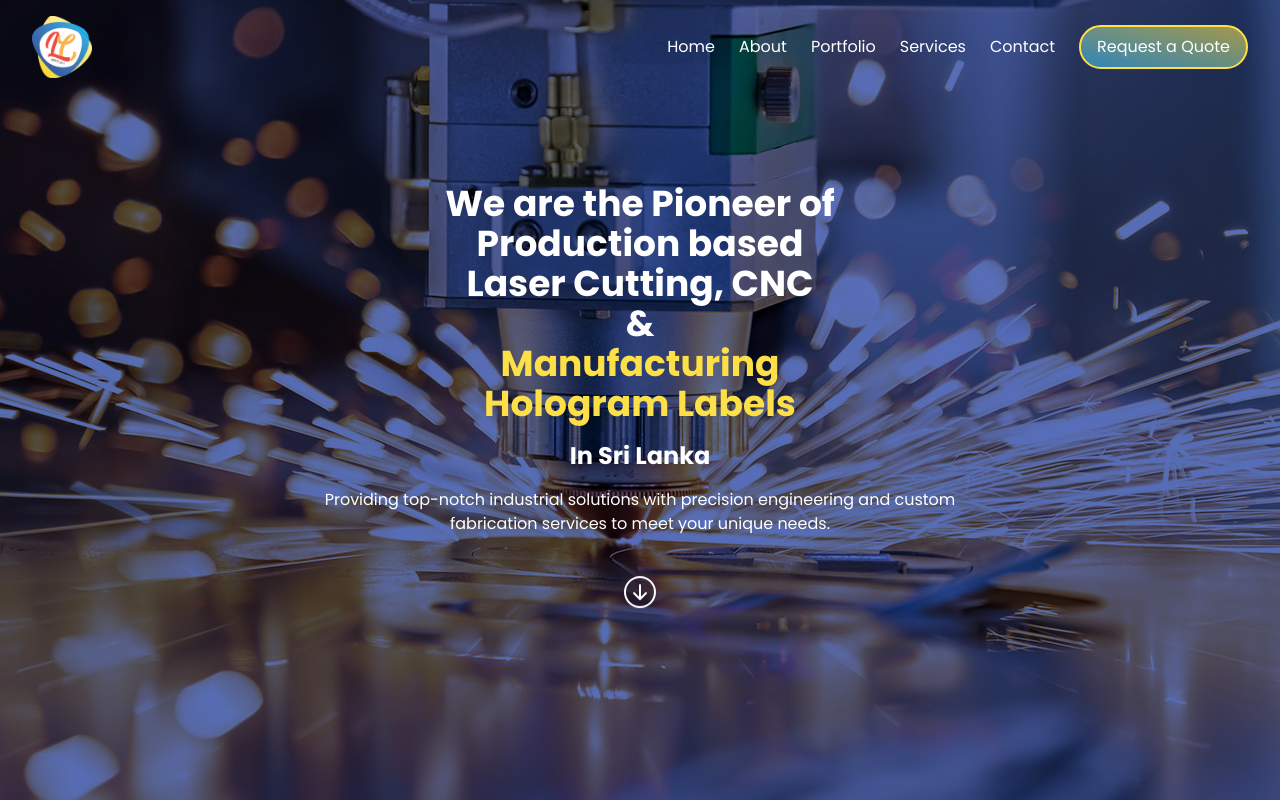
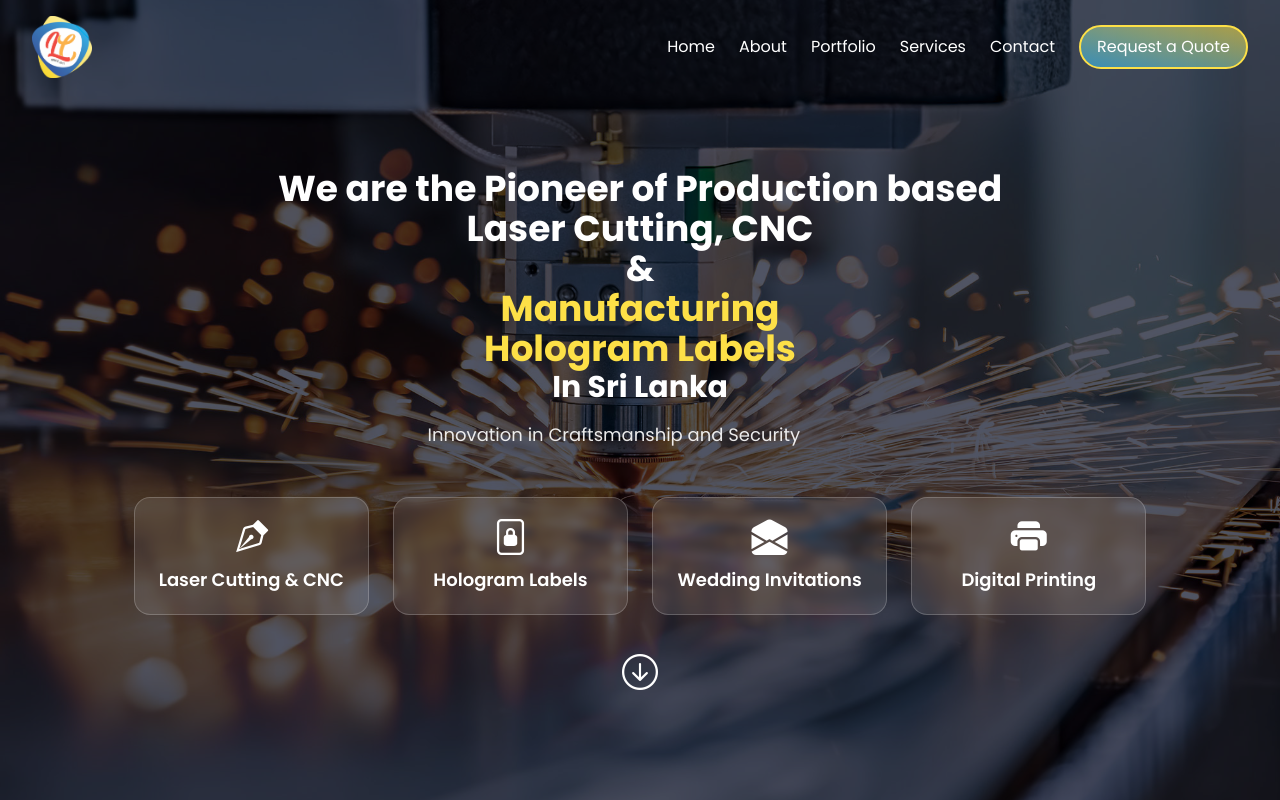
Before and after one commit to Yuvi-In/orga-web-v-02, a Next.js app: page / in a window 1280 px wide. Shown: the top 800 px of the page. Built offline with nearby package versions, Linux system fonts and the light colour scheme; grey boxes are pictures that could not be loaded.

Commit message:
feat: implement hero section with work highlights

```diff
--- a/app/layout.tsx
+++ b/app/layout.tsx
@@ -1,13 +1,8 @@
 import "@/styles/globals.css";
-
 import { cn } from "@/styles/utils";
-
 import type { Metadata, Viewport } from "next";
-
 import Footer from "@/components/footer";
-
 import Header from "@/components/header";
-
 import { Poppins } from "next/font/google";
 
 const poppins = Poppins({
@@ -39,7 +34,7 @@ export const metadata: Metadata = {
 };
 
 export const viewport: Viewport = {
-  colorScheme: "only light",
+  colorScheme: "light",
   width: "device-width",
   maximumScale: 1,
 };
@@ -51,11 +46,22 @@ export default function RootLayout({
 }>) {
   return (
     <html lang="en" suppressHydrationWarning>
-      <body className={cn(poppins.className)}suppressHydrationWarning>
+      <head>
+        <link
+          rel="stylesheet"
+          href="https://cdn.jsdelivr.net/npm/bootstrap-icons@1.11.2/font/bootstrap-icons.css"
+        />
+      </head>
+      {/*
+        suppressHydrationWarning is intentionally set on <body> to prevent hydration mismatch warnings
+        due to differences between server and client rendering (e.g., dynamic font loading or theming).
+      */}
+      <body className={cn(poppins.className)} suppressHydrationWarning>
         <Header />
         {children}
         <Footer />
       </body>
     </html>
   );
+
 }
--- a/components/hero.tsx
+++ b/components/hero.tsx
@@ -1,7 +1,6 @@
 "use client";
 
 import { useEffect } from "react";
-import Image from "next/image";
 import Link from "next/link";
 
 export default function Hero() {
@@ -9,40 +8,78 @@ export default function Hero() {
     // Add any client-side effects or subscriptions here
   }, []);
 
+  const work = [
+    {
+      id: 1,
+      title: "Laser Cutting & CNC",
+      icon: "bi bi-vector-pen",
+    },
+    {
+      id: 2,
+      title: "Hologram Labels",
+      icon: "bi bi-file-lock2",
+    },
+    {
+      id: 3,
+      title: "Wedding Invitations",
+      icon: "bi bi-envelope-open-fill",
+    },
+    {
+      id: 4,
+      title: "Digital Printing",
+      icon: "bi bi-printer-fill",
+    },
+  ];
+
   return (
-      <section className="my-2-0 flex h-screen w-screen flex-col items-center justify-center bg-blue-950/80 bg-[url('/hero-bg.jpg')] bg-center text-center bg-blend-overlay">
-        <div className="container mx-auto mb-6 flex max-w-5xl flex-col items-center justify-center px-4 text-center">
-          <h1 className="row col-xl-6 col-lg-8 mb-4 text-4xl font-bold text-white">
-            We are the Pioneer of <br /> Production based <br />
+    <section className="relative flex h-screen flex-col items-center justify-center bg-gray-950/70 bg-[url('/hero-bg.jpg')] bg-cover bg-center bg-no-repeat text-center bg-blend-overlay">
+      {/* Hero Content */}
+      <div className="container mx-auto mb-4 flex max-w-5xl flex-col items-center justify-center px-4 pt-10 text-center lg:mb-6">
+        <div className="max-w-4xl">
+          <h1 className="text-3xl font-bold text-white md:text-4xl lg:mt-8 lg:text-5xl xl:text-4xl">
+            We are the Pioneer of Production based <br />
             Laser Cutting, CNC
             <br /> &amp; <br />
-            <span className="text-yellow-300 hover:text-sky-400 duration-300 ease-in-out">Manufacturing
-            <br /> Hologram Labels
+            <span className="text-yellow-300 transition-colors duration-300 ease-in-out hover:text-green-300">
+              Manufacturing <br /> Hologram Labels
             </span>
           </h1>
 
-          <h3 className="mb-4 text-2xl font-bold text-white">In Sri Lanka</h3>
-          <p className="mb-6 max-w-2xl text-white">
-            Providing top-notch industrial solutions with precision engineering
-            and custom fabrication services to meet your unique needs.
+          <h3 className="mb-4 text-xl font-bold text-white md:text-2xl lg:text-3xl">
+            In Sri Lanka
+          </h3>
+
+          <p className="mb-6 max-w-2xl text-base text-white/90 md:text-lg">
+            Innovation in Craftsmanship and Security
           </p>
         </div>
+      </div>
 
-        <Link href="/#about" className="animate-bounce text-white hover:text-yellow-300 duration-300 ease-in-out">
-          <svg
-            xmlns="http://www.w3.org/2000/svg"
-            width="32"
-            height="32"
-            fill="currentColor"
-            className="bi bi-arrow-down-circle"
-            viewBox="0 0 16 16"
+      {/* Work Section */}
+      <div className="mb-10 grid grid-cols-2 gap-4 px-4 md:grid-cols-4 lg:mb-12 lg:gap-6">
+        {work.map((item) => (
+          <div
+            key={item.id}
+            className="group flex transform flex-col items-center justify-center rounded-2xl border border-white/20 bg-white/10 px-3 py-3 backdrop-blur-sm transition-all duration-300 ease-in-out hover:border-yellow-300/50 hover:bg-yellow-300/20 hover:shadow-lg hover:shadow-yellow-300/20 lg:px-6 lg:py-5"
           >
-            <path
-              fill-rule="evenodd"
-              d="M1 8a7 7 0 1 0 14 0A7 7 0 0 0 1 8m15 0A8 8 0 1 1 0 8a8 8 0 0 1 16 0M8.5 4.5a.5.5 0 0 0-1 0v5.793L5.354 8.146a.5.5 0 1 0-.708.708l3 3a.5.5 0 0 0 .708 0l3-3a.5.5 0 0 0-.708-.708L8.5 10.293z"
-            />
-          </svg>
-        </Link>
-      </section>
+            <div className="text-2xl text-white transition-colors duration-300 group-hover:text-yellow-300 md:text-3xl lg:text-4xl">
+              <i className={item.icon}></i>
+            </div>
+            <h4 className="mt-2 text-xs font-semibold text-white transition-colors duration-300 group-hover:text-yellow-100 md:text-sm lg:text-base xl:text-lg">
+              {item.title}
+            </h4>
+          </div>
+        ))}
+      </div>
+
+      {/* Down Arrow */}
+      <Link
+        href="#about"
+        className="animate-bounce text-3xl text-white transition-colors duration-300 ease-in-out hover:text-yellow-300 md:text-4xl"
+        aria-label="Scroll to About section"
+      >
+        <i className="bi bi-arrow-down-circle"></i>
+      </Link>
+    </section>
   );
 }
```
